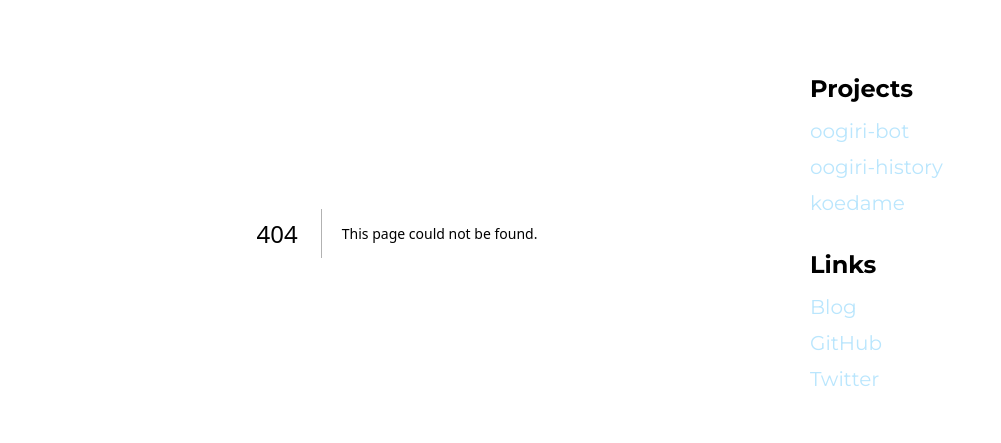
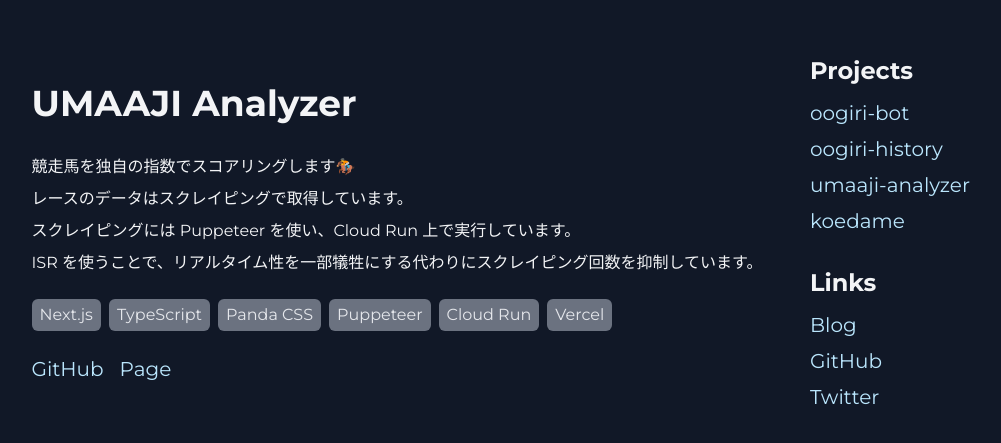
Before and after one commit to tocomi/i-am-tocomi, a Next.js app: page /projects/umaaji-analyzer in a window 1280 px wide. Before the commit this address had no page. Shown: the part 127-570 px from the top of the page, without its empty margins (104-1105 px from the left). Built offline with nearby package versions, Linux system fonts and the light colour scheme.

Commit message:
feat: add projects

```diff
--- a/src/app/layout.tsx
+++ b/src/app/layout.tsx
@@ -32,6 +32,9 @@ export default function RootLayout({
                 <CustomLink href="/projects/oogiri-history">
                   oogiri-history
                 </CustomLink>
+                <CustomLink href="/projects/umaaji-analyzer">
+                  umaaji-analyzer
+                </CustomLink>
                 <CustomLink href="/projects/koedame">koedame</CustomLink>
               </div>
               <div className="flex flex-col gap-2">
--- a/src/app/projects/koedame/page.tsx
+++ b/src/app/projects/koedame/page.tsx
@@ -1,8 +1,30 @@
+import { Project } from '@/components'
+
+const descriptions = [
+  '歴史上の人物がリアクションしてくれる某 SNS のオマージュです🐦',
+  '投稿内容がどこかに保存されたりはしませんのでご安心を。笑',
+]
+
+const stacks = ['Vue.js', 'Vuetify', 'Netlify']
+
+const links = [
+  {
+    title: 'GitHub',
+    url: 'https://github.com/tocomi/koedame',
+  },
+  {
+    title: 'Page',
+    url: 'https://koedame.netlify.app/',
+  },
+]
+
 export default function KoedamePage() {
   return (
-    <section className="flex flex-col gap-4">
-      <h1 className="text-4xl font-bold">koedame</h1>
-      <p>nuuu</p>
-    </section>
+    <Project
+      title="koedame"
+      descriptions={descriptions}
+      stacks={stacks}
+      links={links}
+    />
   )
 }
--- a/src/app/projects/oogiri-history/page.tsx
+++ b/src/app/projects/oogiri-history/page.tsx
@@ -3,7 +3,7 @@ import { Project } from '@/components'
 const descriptions = [
   'oogiri-bot の結果確認ページです👺',
   '社内向けなのでログインページのみの公開です🙏',
-  'ただログインページが一番力作なのでそこさえ見てもらえたら満足です😂',
+  'データは頻繁に更新されるものではないので、ISR を使ってレンダリングの高速化を図っています。',
 ]
 
 const stacks = ['Next.js', 'TypeScript', 'Panda CSS', 'Vercel']
@@ -16,5 +16,12 @@ const links = [
 ]
 
 export default function OogiriHistoryPage() {
-  return <Project descriptions={descriptions} stacks={stacks} links={links} />
+  return (
+    <Project
+      title="oogiri-history"
+      descriptions={descriptions}
+      stacks={stacks}
+      links={links}
+    />
+  )
 }
--- a/src/app/projects/oogiri/page.tsx
+++ b/src/app/projects/oogiri/page.tsx
@@ -1,9 +1,10 @@
 import { Project } from '@/components'
 
 const descriptions = [
-  'みんなで大喜利ができるSlackBotです🤖',
+  'みんなで大喜利ができる SlackBot です🤖',
   '社内でのコミュニケーションツールの一環として作りました。',
   '匿名で参加できて、ウケた回答だけ名前が開示されるから安心！',
+  'Slack の Bolt というフレームワークを使って Bot を作成しています。',
 ]
 
 const stacks = ['Slack Bolt', 'Node.js', 'Typescript', 'Firebase', 'Heroku']
@@ -24,5 +25,12 @@ const links = [
 ]
 
 export default function OogiriBotPage() {
-  return <Project descriptions={descriptions} stacks={stacks} links={links} />
+  return (
+    <Project
+      title="oogiri-bot"
+      descriptions={descriptions}
+      stacks={stacks}
+      links={links}
+    />
+  )
 }
--- /dev/null
+++ b/src/app/projects/umaaji-analyzer/page.tsx
@@ -0,0 +1,39 @@
+import { Project } from '@/components'
+
+const descriptions = [
+  '競走馬を独自の指数でスコアリングします🏇',
+  'レースのデータはスクレイピングで取得しています。',
+  'スクレイピングには Puppeteer を使い、Cloud Run 上で実行しています。',
+  'ISR を使うことで、リアルタイム性を一部犠牲にする代わりにスクレイピング回数を抑制しています。',
+]
+
+const stacks = [
+  'Next.js',
+  'TypeScript',
+  'Panda CSS',
+  'Puppeteer',
+  'Cloud Run',
+  'Vercel',
+]
+
+const links = [
+  {
+    title: 'GitHub',
+    url: 'https://github.com/tocomi/umaaji-analyzer',
+  },
+  {
+    title: 'Page',
+    url: 'https://umaaji-analyzer.vercel.app/',
+  },
+]
+
+export default function UmaajiAnalyzerPage() {
+  return (
+    <Project
+      title="UMAAJI Analyzer"
+      descriptions={descriptions}
+      stacks={stacks}
+      links={links}
+    />
+  )
+}
--- a/src/components/Project.tsx
+++ b/src/components/Project.tsx
@@ -3,6 +3,7 @@ import { Badge } from './Badge'
 import { CustomLink } from './CustomLink'
 
 type Props = {
+  title: string
   descriptions: string[]
   stacks: string[]
   links: {
@@ -11,11 +12,12 @@ type Props = {
   }[]
 }
 
-export const Project: FC<Props> = memo(({ descriptions, stacks, links }) => {
+export const Project: FC<Props> = memo(
+  ({ title, descriptions, stacks, links }) => {
     return (
       <section className="flex flex-col gap-8">
-      <h1 className="text-4xl font-bold">oogiri-bot</h1>
-      <div className="flex flex-col gap-4">
+        <h1 className="text-4xl font-bold">{title}</h1>
+        <div className="flex flex-col gap-6">
           <div className="flex flex-col gap-2">
             {descriptions.map((description) => (
               <p key={description}>{description}</p>
@@ -36,4 +38,5 @@ export const Project: FC<Props> = memo(({ descriptions, stacks, links }) => {
         </div>
       </section>
     )
-})
+  }
+)
```
Lines whose indentation alone changed are shown as unchanged.
